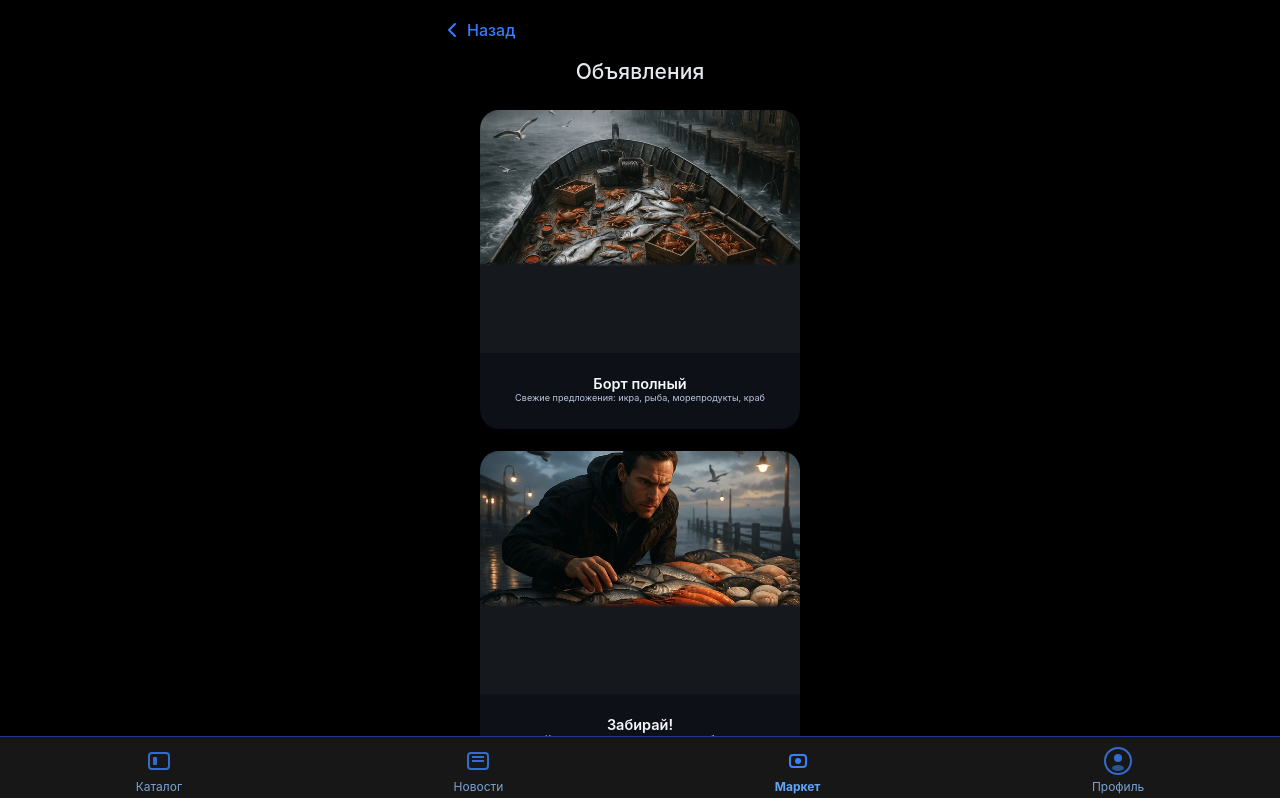
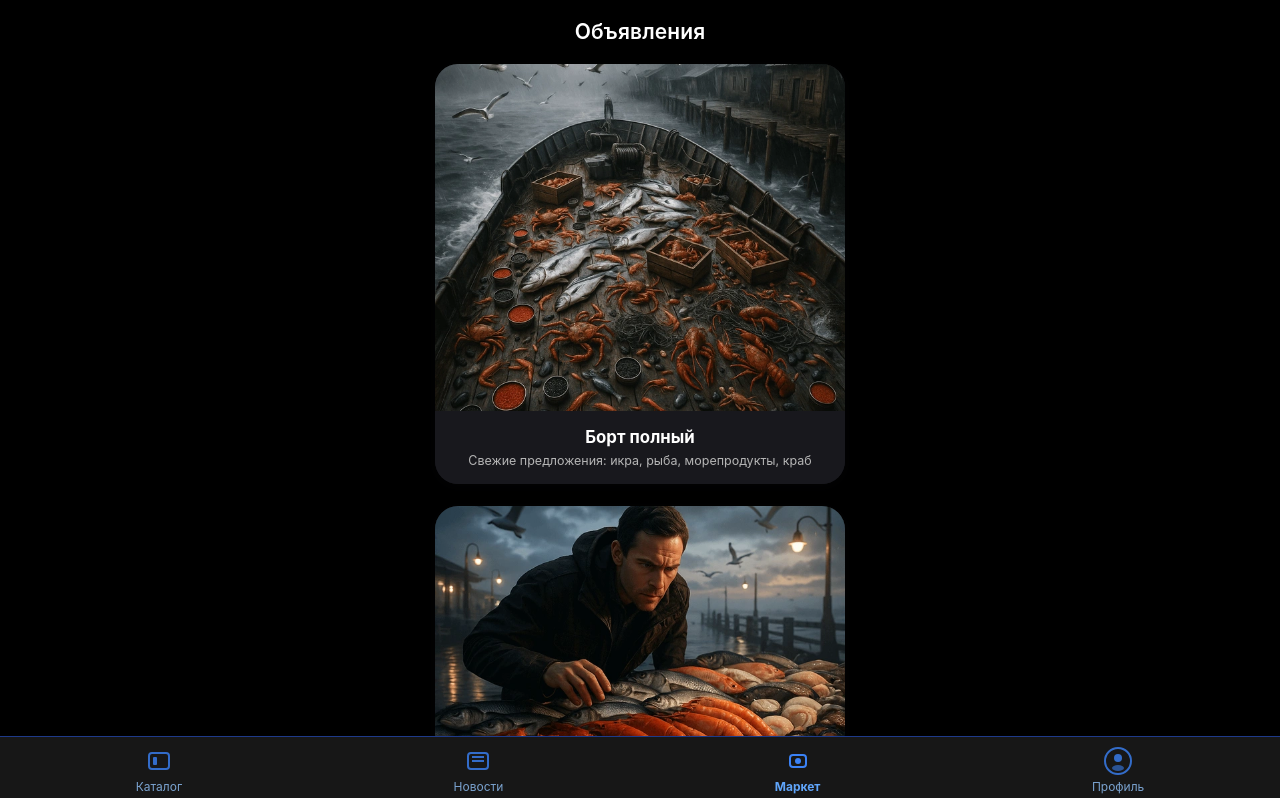
Before and after one commit to AlexSalavat/ikra-miniapp, a React (Create React App) app: page /market in a window 1280 px wide. Shown: the top 798 px of the page. Built offline with nearby package versions, Linux system fonts and the light colour scheme.

Commit message:
fix: обновления компонентов, модальные окна, карточк

```diff
--- a/src/components/LogisticsShowcase.js
+++ b/src/components/LogisticsShowcase.js
@@ -1,94 +1,123 @@
 import React, { useState } from "react";
-import { useNavigate } from "react-router-dom";
 import logistics from "../data/logistics";
-import styles from "../styles/LogisticsShowcase.module.css";
 
-const REGIONS = ['Камчатка', 'Владивосток', 'Сахалин', 'Хабаровск'];
+const REGIONS = ["Камчатка", "Владивосток", "Сахалин", "Хабаровск"];
 
-const LogisticsShowcase = () => {
+export default function LogisticsShowcase() {
   const [region, setRegion] = useState(REGIONS[0]);
-  const navigate = useNavigate();
-  const filtered = logistics.filter(item => item.region === region);
-
-  const cards = [
-    ...filtered.slice(0, 10),
-    ...Array.from({ length: Math.max(0, 10 - filtered.length) }, (_, i) => ({
-      id: `placeholder-${i}`,
-      name: "Место свободно",
-      logo: "",
-      empty: true,
-    }))
-  ];
+  const filtered = logistics.filter(x => x.address.includes(region));
 
   return (
-    <div className={styles.wrap}>
-      {/* Кнопка назад */}
-      <div style={{ marginBottom: 18 }}>
+    <div className="bg-black min-h-screen pb-20 pt-4 flex flex-col items-center">
       <button
-          onClick={() => navigate(-1)}
+        onClick={() => window.history.back()}
         style={{
-            display: 'inline-flex',
-            alignItems: 'center',
-            gap: 7,
-            background: '#192542',
-            color: '#3B82F6',
-            fontWeight: 600,
-            fontSize: 15,
-            padding: '7px 17px 7px 14px',
-            borderRadius: 11,
-            border: 'none',
-            cursor: 'pointer',
-            boxShadow: '0 1px 4px #24305a11',
-            transition: 'background .15s',
+          color: "#357cff",
+          background: "none",
+          border: "none",
+          fontWeight: 500,
+          fontSize: 16,
+          cursor: "pointer",
+          marginBottom: 8,
+          display: "flex",
+          alignItems: "center",
+          gap: 5,
+          alignSelf: "flex-start",
+          marginLeft: 10,
         }}
       >
-          <svg width="20" height="20" fill="none">
-            <path d="M13 4l-6 6 6 6" stroke="currentColor" strokeWidth="2" strokeLinecap="round" strokeLinejoin="round"/>
+        <svg width="18" height="18" fill="none" style={{ verticalAlign: "-3px" }}>
+          <path d="M12 4l-6 5 6 5" stroke="currentColor" strokeWidth="2" strokeLinecap="round" strokeLinejoin="round"/>
         </svg>
         Назад
       </button>
-      </div>
-      <div className={styles.regionFilter}>
+      <div style={{
+        display: "flex",
+        gap: 5,
+        marginBottom: 11,
+        justifyContent: "center",
+        flexWrap: "wrap",
+        width: "100%",
+      }}>
         {REGIONS.map(r => (
           <button
             key={r}
-            className={r === region ? styles.regionActive : styles.regionBtn}
+            style={{
+              background: region === r ? "#23232a" : "none",
+              color: region === r ? "#2678f3" : "#bababa",
+              border: `1.1px solid ${region === r ? "#2678f3" : "#222"}`,
+              borderRadius: 8,
+              padding: "4px 12px",
+              fontWeight: 700,
+              fontSize: 11.4,
+              minWidth: 66,
+              cursor: "pointer",
+              lineHeight: "1.13"
+            }}
             onClick={() => setRegion(r)}
-            type="button"
-          >
-            {r}
-          </button>
+          >{r}</button>
         ))}
       </div>
-      <div className={styles.grid}>
-        {cards.map((item, idx) => (
       <div
-            key={item.id || idx}
-            className={`${styles.card} ${item.empty ? styles.empty : ""}`}
-            title={item.name}
+        className="grid"
+        style={{
+          gridTemplateColumns: "repeat(2, 1fr)",
+          gap: 14,
+          width: "100%",
+          maxWidth: 390,
+        }}
       >
-            <div className={styles.imgBox}>
-              {item.logo && !item.empty ? (
+        {(filtered.length > 0 ? filtered : logistics.slice(0, 10)).map(item => (
+          <div
+            key={item.id}
+            className="relative bg-[#16181e] rounded-[15px] overflow-hidden aspect-[1.1/1] flex items-end justify-center"
+            style={{ minHeight: 128, boxShadow: "0 2px 10px #19192416" }}
+          >
+            {item.logo ? (
               <img
                 src={item.logo}
                 alt={item.name}
-                  className={styles.logo}
+                className="absolute inset-0 w-full h-full object-cover"
                 onError={e => { e.target.src = "/images/no-image.webp"; }}
               />
             ) : (
-                <img
-                  src={"/images/no-image.webp"}
-                  alt={item.name}
-                  className={styles.logo}
-                />
+              <div className="absolute inset-0 flex items-center justify-center bg-gradient-to-br from-[#242439] to-[#23232a]">
+                <span className="text-[#bababa] font-semibold text-[13.5px] text-center opacity-90 whitespace-pre-line leading-snug">
+                  Лого в разработке
+                </span>
+              </div>
             )}
+            <div
+              style={{
+                position: "absolute",
+                bottom: 0,
+                left: 0,
+                width: "100%",
+                padding: "6px 0 5px 0",
+                background: "linear-gradient(0deg,#18181b 92%,transparent)",
+                textAlign: "center",
+                zIndex: 2,
+              }}
+            >
+              <span
+                style={{
+                  color: "#fff",
+                  fontWeight: 700,
+                  fontSize: 13,
+                  textShadow: "0 1.5px 7px #191b21",
+                  letterSpacing: "0.01em",
+                  whiteSpace: "nowrap",
+                  overflow: "hidden",
+                  textOverflow: "ellipsis",
+                  display: "block",
+                }}
+              >
+                {item.name}
+              </span>
             </div>
-            <span className={styles.name}>{item.name}</span>
           </div>
         ))}
       </div>
     </div>
   );
-};
-
-export default LogisticsShowcase;
+}
--- a/src/components/Market.js
+++ b/src/components/Market.js
@@ -1,195 +1,102 @@
 import React from "react";
-import { useNavigate } from "react-router-dom";
 
-const categories = [
+const CARDS = [
   {
-    id: "sell",
+    key: "sell",
+    image: "/images/kamc.webp",
     title: "Борт полный",
     description: "Свежие предложения: икра, рыба, морепродукты, краб",
-    image: "/images/kamc.webp"
+    link: "/market/sell",
   },
   {
-    id: "buy",
+    key: "buy",
+    image: "/images/kam.webp",
     title: "Забирай!",
     description: "Куплю: ищу улов, продукты, готов забрать",
-    image: "/images/kam.webp"
-  }
+    link: "/market/buy",
+  },
 ];
 
-const CARD_SIZE = 320;
-const CARD_RADIUS = 19;
-
-const Market = () => {
-  const navigate = useNavigate();
-
+export default function Market() {
   return (
-    <div
+    <div className="bg-black min-h-screen pb-20 pt-4 flex flex-col items-center">
+      <div style={{
+        width: "100%",
+        maxWidth: 410,
+        margin: "0 auto",
+      }}>
+        <h1 style={{
+          color: "#fff",
+          fontWeight: 600,
+          fontSize: 21,
+          margin: "0 0 16px 0",
+          letterSpacing: 0.13,
+          textAlign: "center",
+        }}>
+          Объявления
+        </h1>
+        <div style={{ width: "100%", display: "flex", flexDirection: "column", gap: 22 }}>
+          {CARDS.map((card, idx) => (
+            <a
+              key={card.key}
+              href={card.link}
               style={{
-        background: "#000",
-        minHeight: "100vh",
-        padding: "12px 0 80px 0",
-        display: "flex",
-        flexDirection: "column",
-        alignItems: "center",
-        fontFamily: '"Inter","SF Pro","Segoe UI",Arial,sans-serif'
+                borderRadius: 23,
+                background: "#18181e",
+                overflow: "hidden",
+                width: "100%",
+                maxWidth: 410,
+                margin: "0 auto",
+                boxShadow: "0 2px 13px #16141a33",
+                textDecoration: "none"
               }}
             >
-      {/* Кнопка назад */}
-      <div style={{ width: "100%", maxWidth: 420, marginBottom: 8, paddingLeft: 5 }}>
-        <button
-          onClick={() => navigate(-1)}
-          style={{
-            display: 'inline-flex',
-            alignItems: 'center',
-            gap: 5,
-            background: 'none',
-            color: '#357cff',
-            fontWeight: 500,
-            fontSize: 16,
-            padding: '6px 13px 6px 7px',
-            borderRadius: 11,
-            border: 'none',
-            cursor: 'pointer',
-            boxShadow: 'none',
-            transition: 'color .15s',
-            outline: 'none'
-          }}
-        >
-          <svg width="20" height="20" fill="none">
-            <path d="M13 4l-6 6 6 6" stroke="currentColor" strokeWidth="2" strokeLinecap="round" strokeLinejoin="round"/>
-          </svg>
-          Назад
-        </button>
-      </div>
-      {/* Надпись сверху */}
-      <div
-        style={{
-          color: "#e5e8ee",
-          fontWeight: 500,
-          fontSize: 21,
-          marginBottom: 22,
-          letterSpacing: 0.08,
-          width: '100%',
-          textAlign: 'center'
-        }}
-      >
-        Объявления
-      </div>
-      <div
-        style={{
+              <div style={{
                 width: "100%",
-          maxWidth: 370,
-          display: "flex",
-          flexDirection: "column",
-          gap: 21,
-          alignItems: "center"
-        }}
-      >
-        {categories.map((cat) => (
-          <button
-            key={cat.id}
-            onClick={() => navigate(`/market/${cat.id}`)}
-            style={{
-              borderRadius: CARD_RADIUS,
-              background: "none",
-              border: "none",
-              overflow: "hidden",
-              width: "100%",
-              aspectRatio: "1 / 1",
-              maxWidth: CARD_SIZE,
-              minWidth: 0,
-              boxShadow: "0 5px 20px #10152a16",
-              position: "relative",
-              margin: 0,
-              cursor: "pointer",
-              padding: 0,
-              transition: 'transform .12s, box-shadow .14s',
-              display: 'flex',
-              flexDirection: 'column',
-              alignItems: "stretch"
-            }}
-          >
-            {/* Фото 76% */}
-            <div style={{
-              width: '100%',
-              height: '76%',
-              background: "#15181d",
-              position: "relative",
-              display: "flex",
-              alignItems: "stretch",
-              justifyContent: "stretch"
+                aspectRatio: "1.18/1",
+                background: "#23232a",
+                position: "relative"
               }}>
                 <img
-                src={cat.image}
-                alt={cat.title}
+                  src={card.image}
+                  alt={card.title}
                   style={{
                     width: "100%",
                     height: "100%",
-                  objectFit: "cover", // Теперь cover — фото реально на всю карточку!
-                  display: "block"
+                    objectFit: "cover",
+                    display: "block",
                   }}
-                onError={e => {
-                  e.target.src = "/images/no-image.webp";
-                }}
+                  onError={e => { e.target.src = "/images/no-image.webp"; }}
                 />
-              {/* Лёгкий градиент вниз для читаемости */}
+              </div>
               <div style={{
-                position: "absolute",
-                left: 0,
-                right: 0,
-                bottom: 0,
-                height: "38%",
-                background: "linear-gradient(0deg, #15181d 93%, rgba(19,21,37,0.0) 100%)",
-                zIndex: 2,
-                pointerEvents: "none"
-              }}/>
+                background: "#18181d",
+                padding: "14px 8px 13px 8px",
+                textAlign: "center",
+                minHeight: 58,
+              }}>
+                <div style={{
+                  fontWeight: 700,
+                  color: "#fff",
+                  fontSize: 16.8,
+                  marginBottom: 2,
+                  letterSpacing: 0.03,
+                  whiteSpace: "nowrap",
+                  overflow: "hidden",
+                  textOverflow: "ellipsis"
+                }}>{card.title}</div>
+                <div style={{
+                  fontSize: 12.5,
+                  color: "#b5b5b5",
+                  whiteSpace: "nowrap",
+                  overflow: "hidden",
+                  textOverflow: "ellipsis"
+                }}>{card.description}</div>
               </div>
-            {/* Текст 24% */}
-            <div style={{
-              width: "100%",
-              height: "24%",
-              background: "rgba(14,17,24,0.98)",
-              borderBottomLeftRadius: CARD_RADIUS,
-              borderBottomRightRadius: CARD_RADIUS,
-              display: "flex",
-              flexDirection: "column",
-              justifyContent: "center",
-              alignItems: "center",
-              zIndex: 3,
-              padding: "0 0 3px 0"
-            }}>
-              <span
-                style={{
-                  fontWeight: 600,
-                  color: "#f6f7fa",
-                  fontSize: 14.5,
-                  marginBottom: 0,
-                  lineHeight: 1.08,
-                  fontFamily: '"Inter","SF Pro","Segoe UI",Arial,sans-serif'
-                }}
-              >
-                {cat.title}
-              </span>
-              <span
-                style={{
-                  fontWeight: 400,
-                  color: "#b8c7df",
-                  fontSize: 9.1,
-                  lineHeight: 1.13,
-                  maxWidth: "95%",
-                  textAlign: "center",
-                  padding: "1.5px 8px 0 8px",
-                  background: "none"
-                }}
-              >
-                {cat.description}
-              </span>
-            </div>
-          </button>
+            </a>
           ))}
         </div>
       </div>
+    </div>
   );
-};
-
-export default Market;
+}
--- a/src/components/ProductionShowcase.js
+++ b/src/components/ProductionShowcase.js
@@ -1,81 +1,91 @@
 import React from "react";
-import { useNavigate } from "react-router-dom";
 import production from "../data/production";
-import styles from "../styles/ProductionShowcase.module.css";
 
-const MAX_CARDS = 10;
-
-const ProductionShowcase = () => {
-  const navigate = useNavigate();
-
-  // Всегда 10 карточек (дополняем пустышками)
-  const cards = [
-    ...production.slice(0, MAX_CARDS),
-    ...Array.from({ length: Math.max(0, MAX_CARDS - production.length) }, (_, i) => ({
-      id: `placeholder-${i}`,
-      name: "Место свободно",
-      logo: "",
-      empty: true,
-    }))
-  ];
-
+export default function ProductionShowcase() {
   return (
-    <div className={styles.wrap}>
-      {/* Кнопка назад */}
-      <div style={{ marginBottom: 18 }}>
+    <div className="bg-black min-h-screen pb-20 pt-4 flex flex-col items-center">
       <button
-          onClick={() => navigate(-1)}
+        onClick={() => window.history.back()}
         style={{
-            display: 'inline-flex',
-            alignItems: 'center',
-            gap: 7,
-            background: '#192542',
-            color: '#3B82F6',
-            fontWeight: 600,
-            fontSize: 15,
-            padding: '7px 17px 7px 14px',
-            borderRadius: 11,
-            border: 'none',
-            cursor: 'pointer',
-            boxShadow: '0 1px 4px #24305a11',
-            transition: 'background .15s',
+          color: "#357cff",
+          background: "none",
+          border: "none",
+          fontWeight: 500,
+          fontSize: 16,
+          cursor: "pointer",
+          marginBottom: 8,
+          display: "flex",
+          alignItems: "center",
+          gap: 5,
+          alignSelf: "flex-start",
+          marginLeft: 10,
         }}
       >
-          <svg width="20" height="20" fill="none">
-            <path d="M13 4l-6 6 6 6" stroke="currentColor" strokeWidth="2" strokeLinecap="round" strokeLinejoin="round"/>
+        <svg width="18" height="18" fill="none" style={{ verticalAlign: "-3px" }}>
+          <path d="M12 4l-6 5 6 5" stroke="currentColor" strokeWidth="2" strokeLinecap="round" strokeLinejoin="round"/>
         </svg>
         Назад
       </button>
-      </div>
-      <div className={styles.grid}>
-        {cards.map((item, idx) => (
       <div
-            key={item.id || idx}
-            className={`${styles.card} ${item.empty ? styles.empty : ""}`}
-            title={item.name}
+        className="grid"
+        style={{
+          gridTemplateColumns: "repeat(2, 1fr)",
+          gap: 16,
+          width: "100%",
+          maxWidth: 400,
+        }}
       >
-            <div className={styles.imgBox}>
-              {item.logo && !item.empty ? (
+        {production.slice(0, 10).map(item => (
+          <div
+            key={item.id}
+            className="relative bg-[#16181e] rounded-[15px] overflow-hidden aspect-[1.13/1] flex items-end justify-center"
+            style={{ minHeight: 128, boxShadow: "0 2px 10px #19192416" }}
+          >
+            {item.logo ? (
               <img
                 src={item.logo}
                 alt={item.name}
-                  className={styles.logo}
+                className="absolute inset-0 w-full h-full object-cover"
                 onError={e => { e.target.src = "/images/no-image.webp"; }}
               />
             ) : (
-                <img
-                  src={"/images/no-image.webp"}
-                  alt={item.name}
-                  className={styles.logo}
-                />
+              <div className="absolute inset-0 flex items-center justify-center bg-gradient-to-br from-[#262632] to-[#23232a]">
+                <span className="text-[#bababa] font-semibold text-[13.5px] text-center opacity-90 whitespace-pre-line leading-snug">
+                  Лого в разработке
+                </span>
+              </div>
             )}
+            <div
+              style={{
+                position: "absolute",
+                bottom: 0,
+                left: 0,
+                width: "100%",
+                padding: "6px 0 5px 0",
+                background: "linear-gradient(0deg,#18181b 92%,transparent)",
+                textAlign: "center",
+                zIndex: 2,
+              }}
+            >
+              <span
+                style={{
+                  color: "#fff",
+                  fontWeight: 700,
+                  fontSize: 13,
+                  textShadow: "0 1.5px 7px #191b21",
+                  letterSpacing: "0.01em",
+                  whiteSpace: "nowrap",
+                  overflow: "hidden",
+                  textOverflow: "ellipsis",
+                  display: "block",
+                }}
+              >
+                {item.name}
+              </span>
             </div>
-            <span className={styles.name}>{item.name}</span>
           </div>
         ))}
       </div>
     </div>
   );
-};
-
-export default ProductionShowcase;
+}
```
Also changed, not shown: src/components/Catalog.js (+102 -73 lines). Lines whose indentation alone changed are shown as unchanged.
